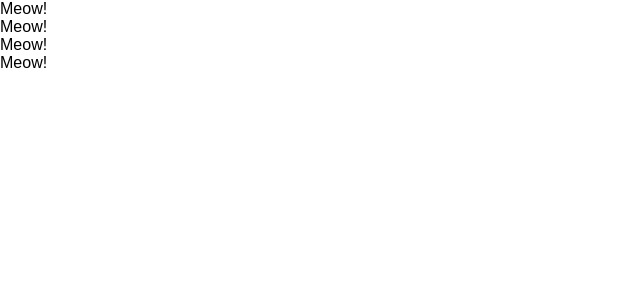
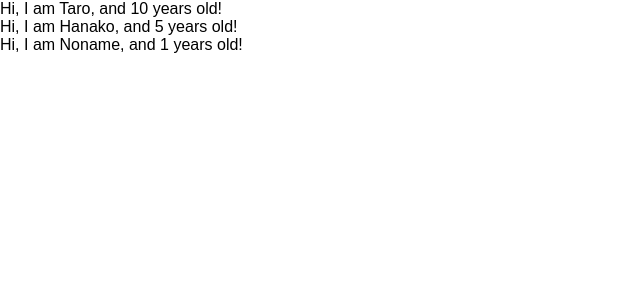
Before and after one commit to redrabbit1104/react-redux-app, a React (Create React App) app: page / in a window 1280 px wide. Shown: the top 300 px of the page, without its empty margins (0-640 px from the left). Built offline with nearby package versions, Linux system fonts and the light colour scheme.

Commit message:
learn props of component

```diff
--- a/src/App.js
+++ b/src/App.js
@@ -1,35 +1,38 @@
 // import React, { Component } from "react";
 import React from "react";
 
-// class App extends Component {
-//   render() {
-//     return (
-//       <React.Fragment>
-//         <label htmlFor="bar">bar</label>
-//         <input type="text" onChange={() => console.log("I am clicked.")} />
-//       </React.Fragment>
-//     );
-//   }
-// }
-// class App extends Component {
-//   render() {
-//     return React.createElement("div", null, "Hello, world!!");
-//   }
-// }
-
 const App = () => {
+  const profiles = [
+    {
+      name: "Taro",
+      age: 10,
+    },
+    {
+      name: "Hanako",
+      age: 5,
+    },
+    {
+      name: "Noname",
+    },
+  ];
   return (
     <div>
-      <Cat />
-      <Cat />
-      <Cat />
-      <Cat />
+      {profiles.map((profile, index) => {
+        return <User name={profile.name} age={profile.age} key={index} />;
+      })}
     </div>
   );
 };
 
-const Cat = () => {
-  return <div>Meow!</div>;
+const User = (props) => {
+  return (
+    <div>
+      Hi, I am {props.name}, and {props.age} years old!{" "}
+    </div>
+  );
 };
 
+User.defaultProps = {
+  age: 1,
+};
 export default App;
```
